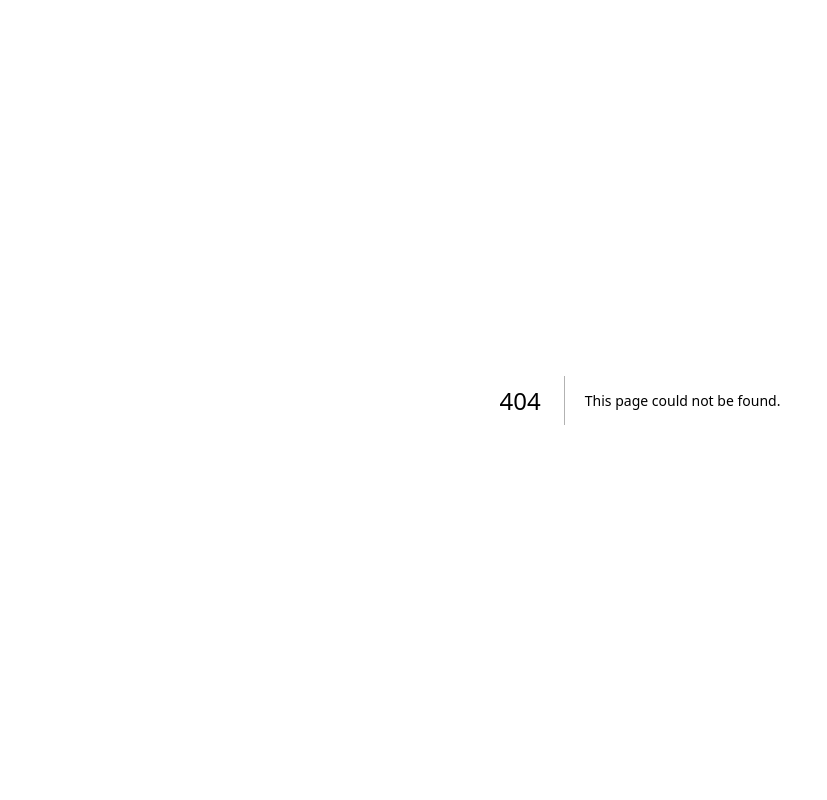
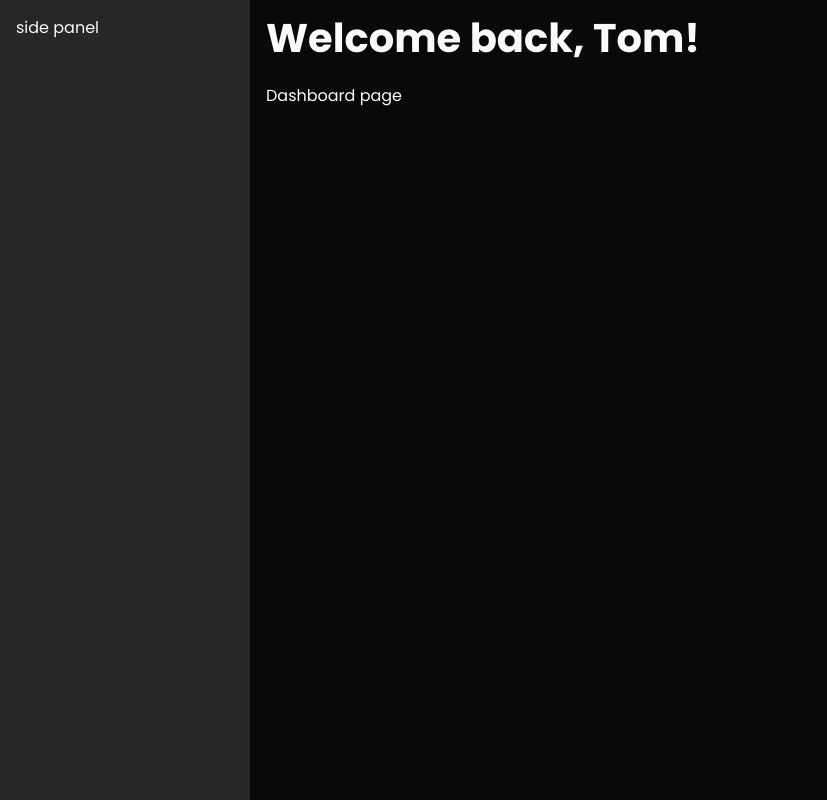
Before and after one commit to wongc138/250412-shadcn, a Next.js app: page /dashboard in a window 1280 px wide. Before the commit this address had no page. Shown: the whole page, without its empty margins (0-827 px from the left). Built offline with nearby package versions, Linux system fonts and the light colour scheme.

Commit message:
side panel added1

```diff
--- /dev/null
+++ b/app/dashboard/layout.tsx
@@ -0,0 +1,12 @@
+export default function DashboardLayout({ children, }: {
+    children: React.ReactNode;
+}) {
+    return (
+        <div className="grid grid-cols-[250px_1fr] h-screen">
+            <div className="bg-muted overflow-auto p-4">side panel</div>
+            <div className="overflow-auto py-2 px-4">
+                <h1 className="pb-4">Welcome back, Tom!</h1>
+                {children}</div>
+        </div>
+    );
+}
--- /dev/null
+++ b/app/dashboard/page.tsx
@@ -0,0 +1,3 @@
+export default function Dashboard() {
+    return <div>Dashboard page</div>;
+}
```
